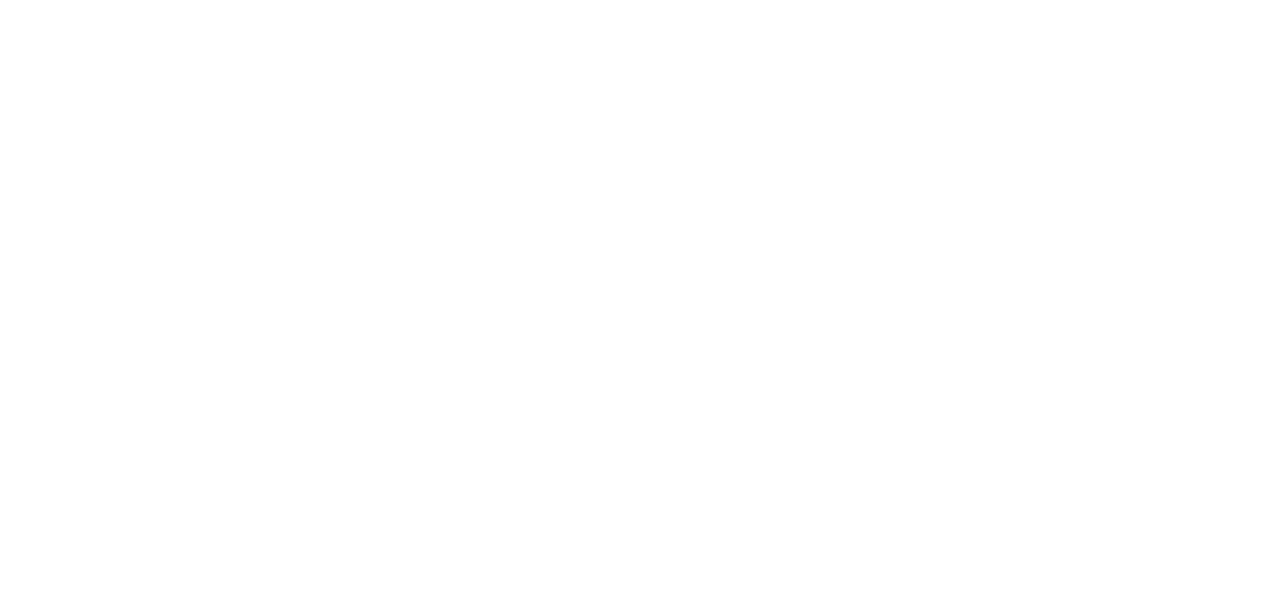
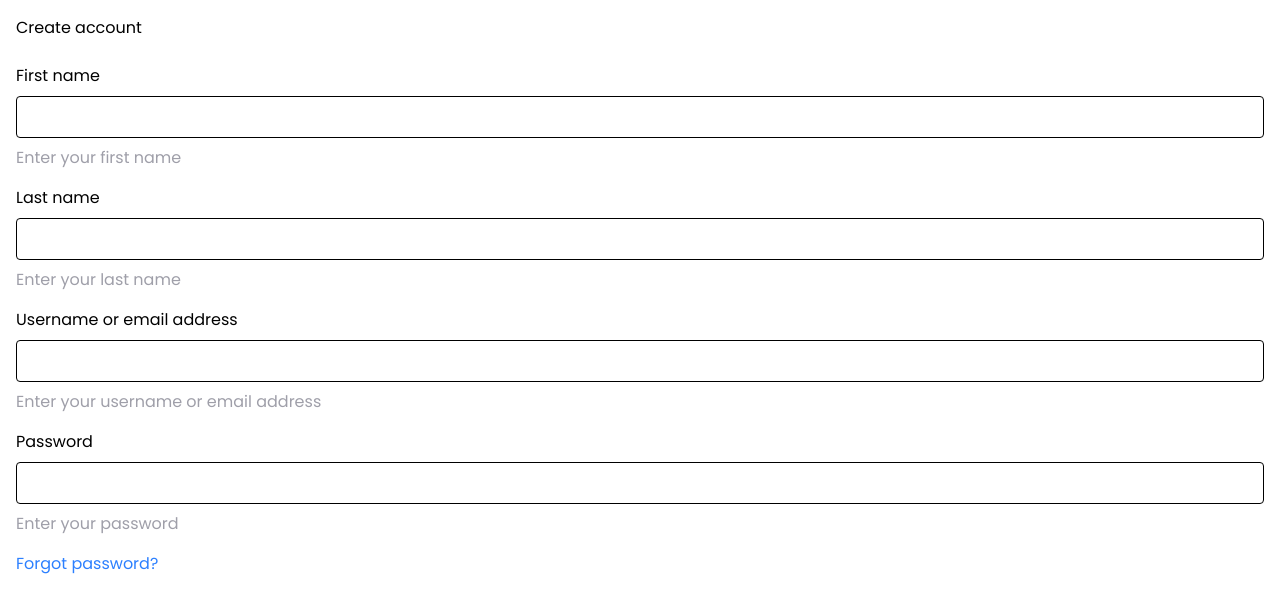
Before and after one commit to Solomon-israel/scale-chat, a React (Vite) app: page /register in a window 1280 px wide. Shown: the top 612 px of the page. Built offline with nearby package versions, Linux system fonts and the light colour scheme.

Commit message:
feat(signup): created a signup page

```diff
--- a/src/index.css
+++ b/src/index.css
@@ -36,6 +36,6 @@
   }
 
   .slideInRight {
-    animation: slideInRight 1s;
+    animation: slideInRight 2s;
   }
 }
--- a/src/pages/Login.jsx
+++ b/src/pages/Login.jsx
@@ -1,8 +1,16 @@
-import React from "react";
+import React, { useState } from "react";
 import { FaMessage } from "react-icons/fa6";
+import { FiLoader } from "react-icons/fi";
 import { Link } from "react-router";
 
 export default function Login() {
+  const [isLoading, setIsLoading] = useState(false);
+
+  function handleLogin(e) {
+    e.preventDefault();
+    setIsLoading(true);
+  }
+
   return (
     <div className="h-screen w-full p-4 flex items-center justify-center">
       <div className="w-full max-w-lg">
@@ -14,7 +22,7 @@
           </p>
         </div>
         <div className="w-full">
-          <form className="space-y-4 mb-6">
+          <form className="space-y-4 mb-6" onSubmit={handleLogin}>
             <input
               type="text"
               className="slideInRight border w-full h-11 rounded-lg px-2 outline-none border-gray-400"
@@ -26,8 +34,11 @@
               placeholder="Password"
             />
 
-            <button className="bg-blue-500 text-white w-full h-11 rounded-lg hover:bg-blue-800">
-              Login
+            <button
+              className="bg-blue-500 text-white w-full h-11 rounded-lg hover:bg-blue-800 flex justify-center items-center disabled:bg-blue-400"
+              disabled={isLoading}
+            >
+              {isLoading ? <FiLoader className="animate-spin" /> : "Login"}
             </button>
           </form>
           <Link
--- a/src/pages/Signup.jsx
+++ b/src/pages/Signup.jsx
@@ -1,7 +1,41 @@
 import React from "react";
+import { FaMessage } from "react-icons/fa6";
+import { Link } from "react-router";
 
 export default function Signup() {
-  return <div>
+  return (
+    <div className="h-screen w-full p-4 ">
+      <div className="space-y-4">
+        <header className="mb-6">
+          <span>Create account</span>
+        </header>
 
-  </div>;
+        <div className="flex flex-col space-y-2">
+          <span>First name</span>
+          <input className="border rounded outline-0 p-2" type="text" />
+          <p className="text-zinc-400 ">Enter your first name</p>
+        </div>
+
+        <div className="flex flex-col space-y-2">
+          <span>Last name</span>
+          <input className="border rounded outline-0 p-2" type="text" />
+          <p className="text-zinc-400 ">Enter your last name</p>
+        </div>
+
+        <div className="flex flex-col space-y-2">
+          <span>Username or email address</span>
+          <input className="border rounded outline-0 p-2" type="text" />
+          <p className="text-zinc-400 ">Enter your username or email address</p>
+        </div>
+
+        <div className="flex flex-col space-y-2">
+          <span>Password</span>
+          <input className="border rounded outline-0 p-2" type="text" />
+          <p className="text-zinc-400 ">Enter your password</p>
+        </div>
+
+        <Link className="text-blue-500" to="/forgot-password">Forgot password?</Link>
+      </div>
+    </div>
+  );
 }
```
